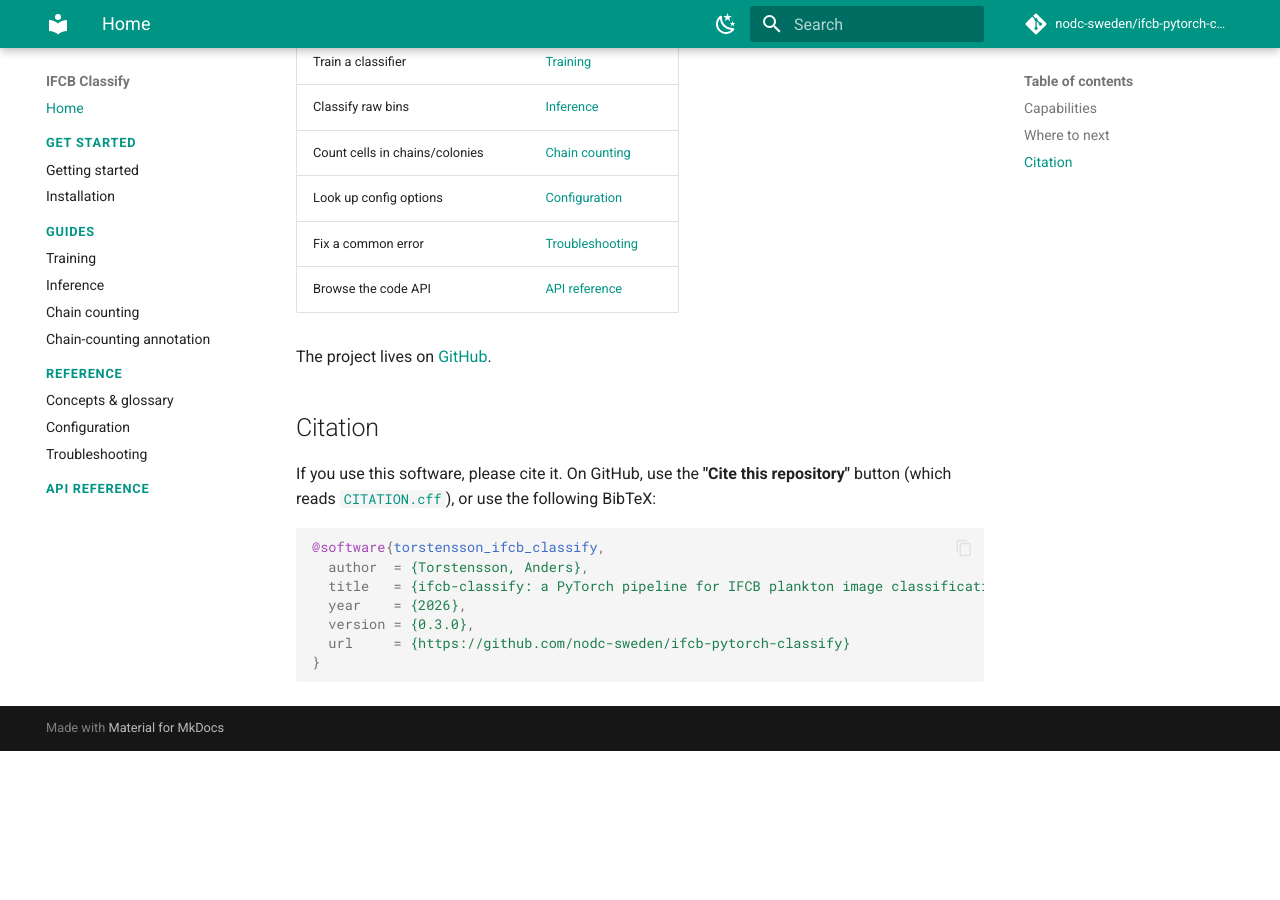
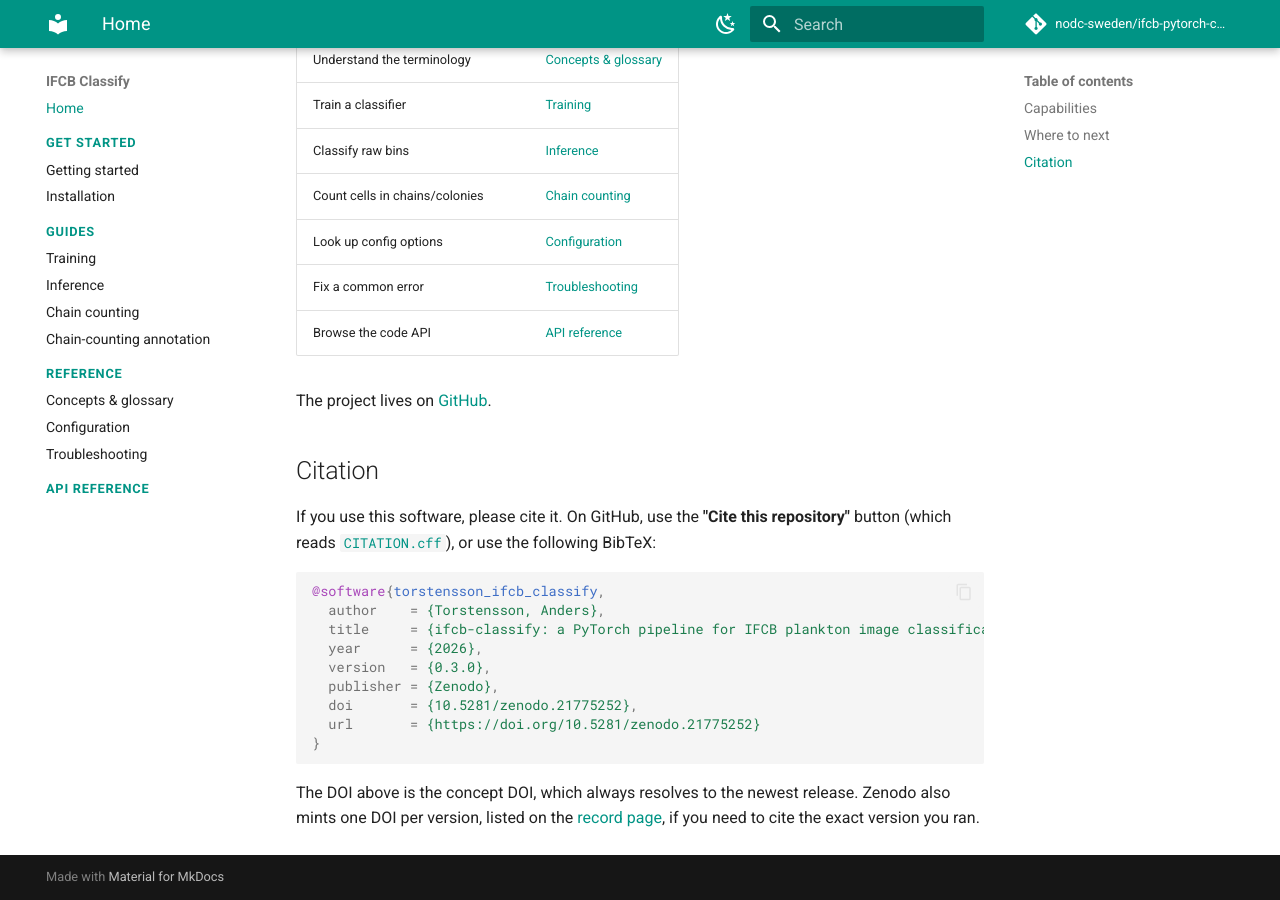
Before and after one commit to nodc-sweden/ifcb-pytorch-classify, an MkDocs documentation site: the page built from docs/index.md, in a window 1280 px wide and 900 px high, scrolled down 895 px. Built offline with MkDocs 1.6.1 and Material for MkDocs 9.7.7, drawn with Linux system fonts in a browser that asks for light colours; comment, search, counter and statistics services are not loaded; before the commit the page ends 1646 px from its top, so only the background shows below that.

Commit message:
docs: add Zenodo DOI badge and cite the concept DOI

````diff
--- a/docs/index.md
+++ b/docs/index.md
@@ -1,4 +1,6 @@
 # IFCB Classify
+
+[![DOI](https://zenodo.org/badge/DOI/10.5281/zenodo.21775252.svg)](https://doi.org/10.5281/zenodo.21775252)
 
 Pipeline for training and running inference on IFCB (Imaging FlowCytobot)
 plankton images using PyTorch.
@@ -49,10 +51,17 @@
 
 ```bibtex
 @software{torstensson_ifcb_classify,
-  author  = {Torstensson, Anders},
-  title   = {ifcb-classify: a PyTorch pipeline for IFCB plankton image classification},
-  year    = {2026},
-  version = {0.3.0},
-  url     = {https://github.com/nodc-sweden/ifcb-pytorch-classify}
+  author    = {Torstensson, Anders},
+  title     = {ifcb-classify: a PyTorch pipeline for IFCB plankton image classification},
+  year      = {2026},
+  version   = {0.3.0},
+  publisher = {Zenodo},
+  doi       = {10.5281/zenodo.21775252},
+  url       = {https://doi.org/10.5281/zenodo.21775252}
 }
 ```
+
+The DOI above is the concept DOI, which always resolves to the newest release.
+Zenodo also mints one DOI per version, listed on the
+[record page](https://doi.org/10.5281/zenodo.21775252), if you need to cite the
+exact version you ran.
````
Also changed, not shown: README.md (+13 -5 lines), 1 other file.
